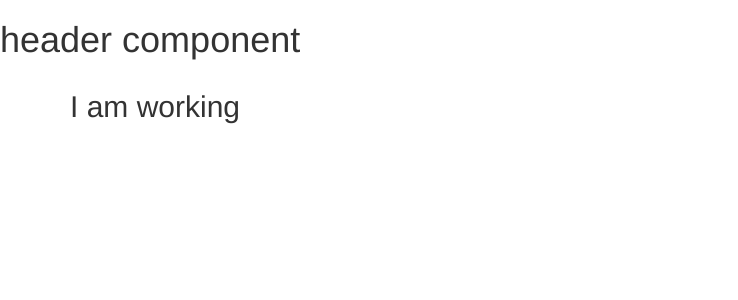
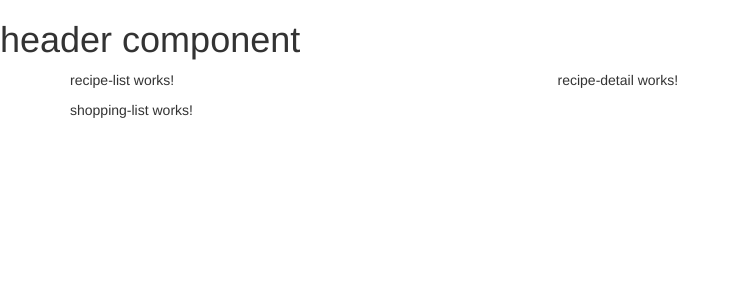
Before and after one commit to JuliaChenJing/Angular_Demos, an Angular app in the folder Angular5/shopping-app/: page / in a window 1280 px wide. Shown: the top 300 px of the page, without its empty margins (0-738 px from the left). Built offline with nearby package versions, Linux system fonts and the light colour scheme.

Commit message:
layout of component

```diff
--- a/Angular5/shopping-app/src/app/app.component.html
+++ b/Angular5/shopping-app/src/app/app.component.html
@@ -3,7 +3,8 @@
 <div class="container">
   <div class="row">
     <div class="col-md-12">
-      <h2> I am working</h2>
+     <app-recipes></app-recipes>
+     <app-shopping-list></app-shopping-list>
     </div>
   </div>
 </div>
--- a/Angular5/shopping-app/src/app/recipes/recipes.component.html
+++ b/Angular5/shopping-app/src/app/recipes/recipes.component.html
@@ -1,3 +1,8 @@
-<p>
-  recipes works!
-</p>
+<div class="row">
+  <div class="col-md-5">
+    <app-recipe-list></app-recipe-list>
+  </div>
+  <div class="col-md-7">
+    <app-recipe-detail></app-recipe-detail>
+  </div>
+</div>
```
